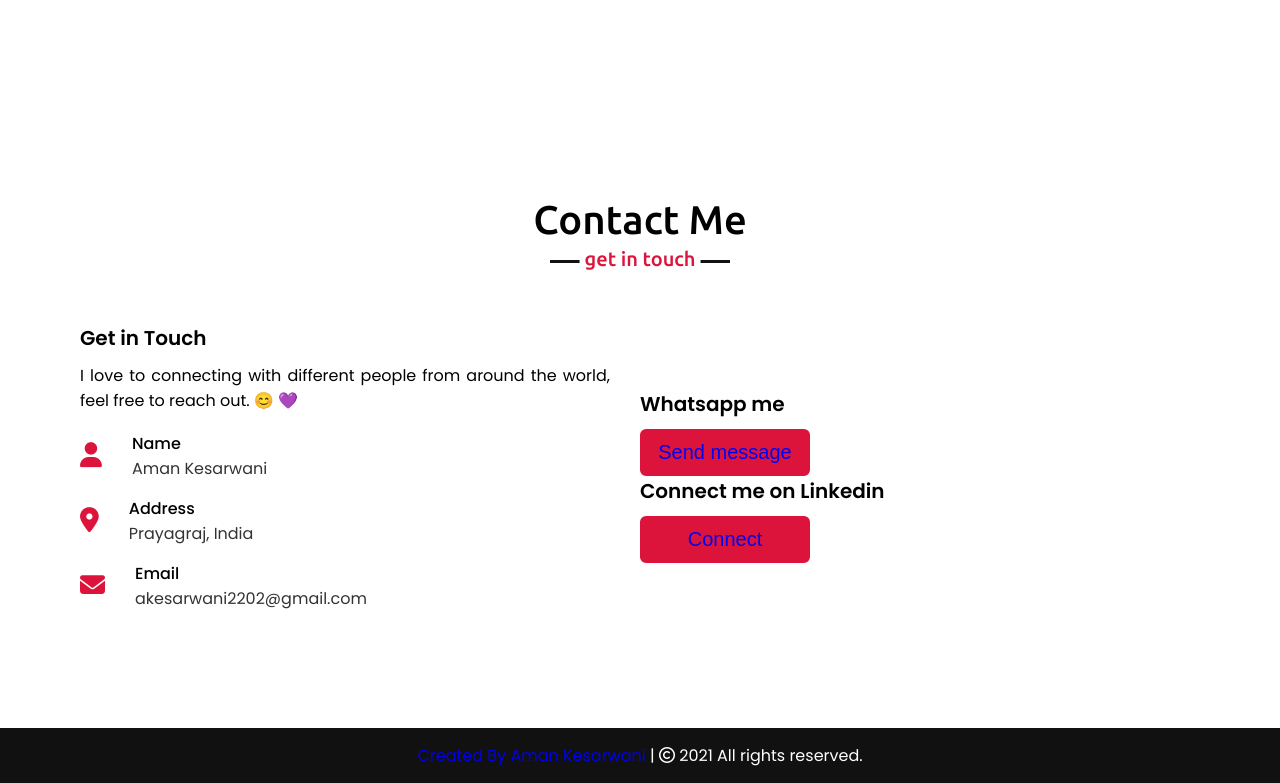
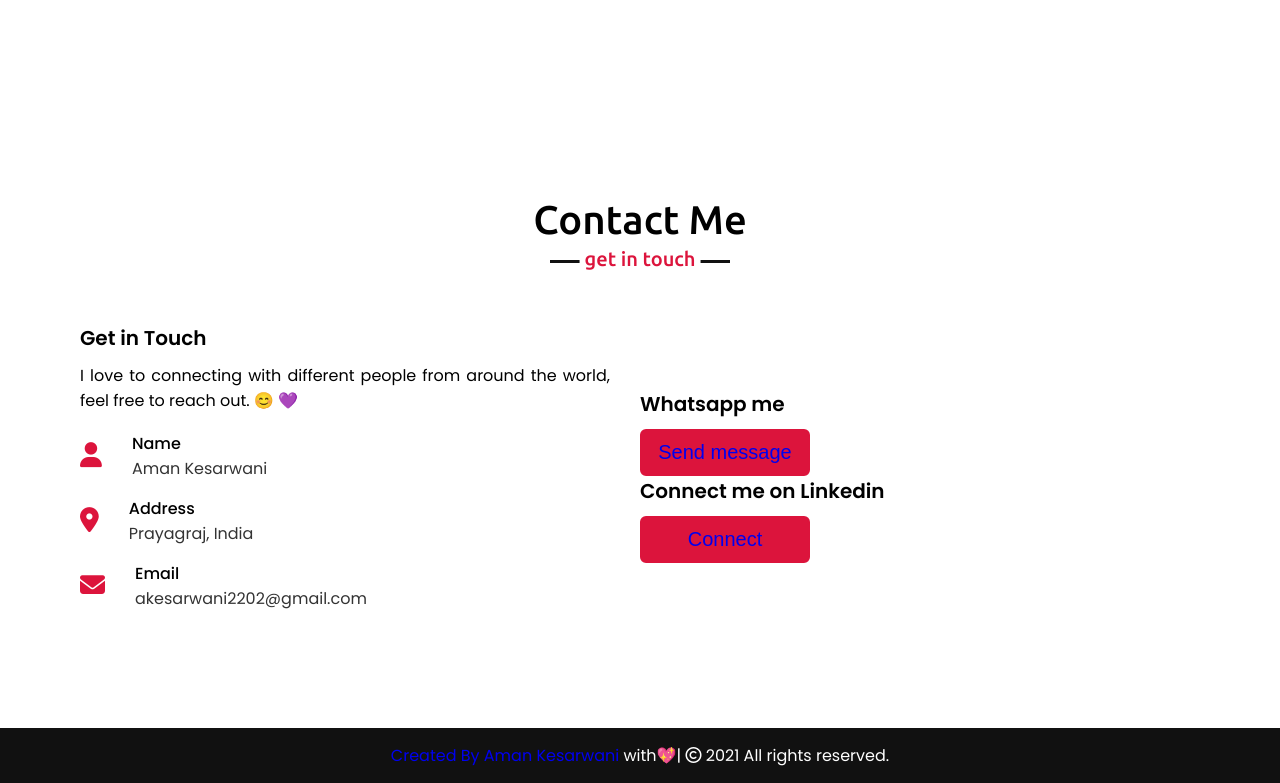
Before and after one commit to Amankesarwani2202/Portfolio, a plain HTML site: page index.html in a window 1280 px wide. Shown: the part 3188-3971 px from the top of the page. Drawn offline with nearby package versions, Linux system fonts and the light colour scheme.

Commit message:
Update index.html

```diff
--- a/index.html
+++ b/index.html
@@ -309,7 +309,7 @@
 
     <!-- footer section start -->
     <footer>
-        <span>Created By <a href="https://linkedin.com/in/~amankesarwani">Aman Kesarwani</a> | <span class="far fa-copyright"></span> 2021 All rights reserved.</span>
+        <span>Created By <a href="https://linkedin.com/in/~amankesarwani">Aman Kesarwani</a> with💖| <span class="far fa-copyright"></span> 2021 All rights reserved.</span>
     </footer>
 
     <script src="script.js"></script>
```
